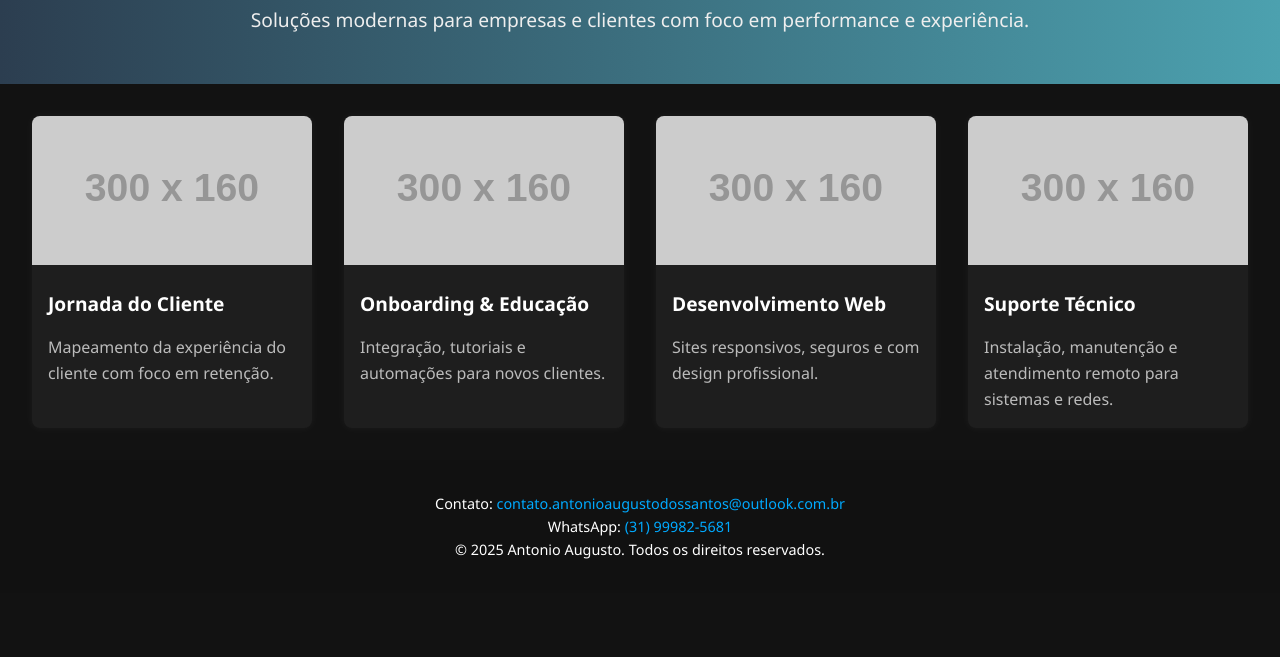
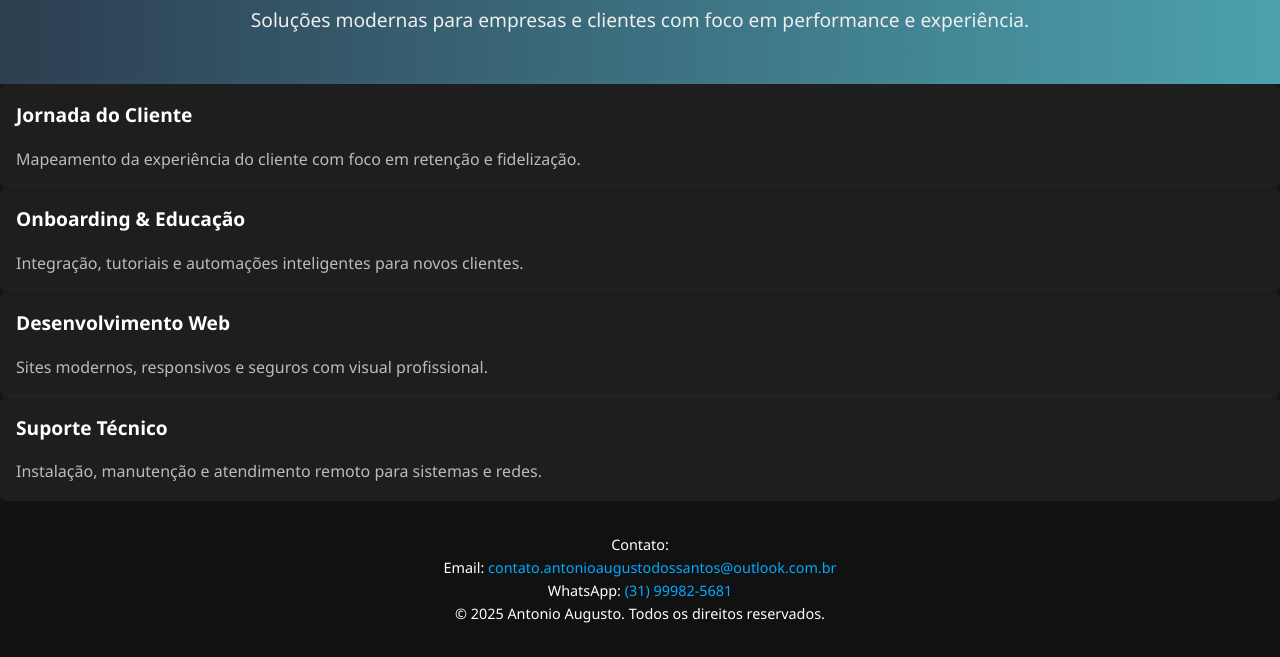
Before and after one commit to AntonioAugustoDosSantos/Portfolio, a plain HTML site: page index.html in a window 1280 px wide. Shown: the part 201-858 px from the top of the page. Before the commit the page ends 800 px from the top, so only its background shows below. Drawn offline with Linux system fonts and the light colour scheme; placeholder pictures from the web are drawn by us.

Commit message:
Atualizar o index.html

```diff
--- a/index.html
+++ b/index.html
@@ -2,9 +2,8 @@
 <html lang="pt-br">
 <head>
   <meta charset="UTF-8">
-  <meta http-equiv="X-UA-Compatible" content="IE=edge">
   <meta name="viewport" content="width=device-width, initial-scale=1.0">
-  <title>Antonio Augusto | Portfólio Digital</title>
+  <title>Antonio Augusto | Serviços</title>
   <link rel="stylesheet" href="style.css">
   <script src="script.js" defer></script>
 </head>
@@ -15,11 +14,9 @@
       <ul>
         <li><a href="#">Início</a></li>
         <li><a href="#">Serviços</a></li>
-        <li><a href="#">Portfólio</a></li>
         <li><a href="#">Contato</a></li>
       </ul>
     </nav>
-    <div class="modo-dark" onclick="toggleDarkMode()">🌙</div>
   </header>
 
   <main class="conteudo">
@@ -28,32 +25,29 @@
       <p>Soluções modernas para empresas e clientes com foco em performance e experiência.</p>
     </section>
 
-    <section class="grade-artigos">
-      <article class="card">
-        <img src="https://via.placeholder.com/300x160" alt="Imagem 1">
+    <section class="grade-cards">
+      <div class="card">
         <h2>Jornada do Cliente</h2>
-        <p>Mapeamento da experiência do cliente com foco em retenção.</p>
-      </article>
-      <article class="card">
-        <img src="https://via.placeholder.com/300x160" alt="Imagem 2">
+        <p>Mapeamento da experiência do cliente com foco em retenção e fidelização.</p>
+      </div>
+      <div class="card">
         <h2>Onboarding & Educação</h2>
-        <p>Integração, tutoriais e automações para novos clientes.</p>
-      </article>
-      <article class="card">
-        <img src="https://via.placeholder.com/300x160" alt="Imagem 3">
+        <p>Integração, tutoriais e automações inteligentes para novos clientes.</p>
+      </div>
+      <div class="card">
         <h2>Desenvolvimento Web</h2>
-        <p>Sites responsivos, seguros e com design profissional.</p>
-      </article>
-      <article class="card">
-        <img src="https://via.placeholder.com/300x160" alt="Imagem 4">
+        <p>Sites modernos, responsivos e seguros com visual profissional.</p>
+      </div>
+      <div class="card">
         <h2>Suporte Técnico</h2>
         <p>Instalação, manutenção e atendimento remoto para sistemas e redes.</p>
-      </article>
+      </div>
     </section>
   </main>
 
   <footer class="rodape">
-    <p>Contato: <a href="mailto:contato.antonioaugustodossantos@outlook.com.br">contato.antonioaugustodossantos@outlook.com.br</a></p>
+    <p>Contato:</p>
+    <p>Email: <a href="mailto:contato.antonioaugustodossantos@outlook.com.br">contato.antonioaugustodossantos@outlook.com.br</a></p>
     <p>WhatsApp: <a href="https://wa.me/5531999825681" target="_blank" rel="noopener noreferrer">(31) 99982-5681</a></p>
     <p>&copy; 2025 Antonio Augusto. Todos os direitos reservados.</p>
   </footer>
```
